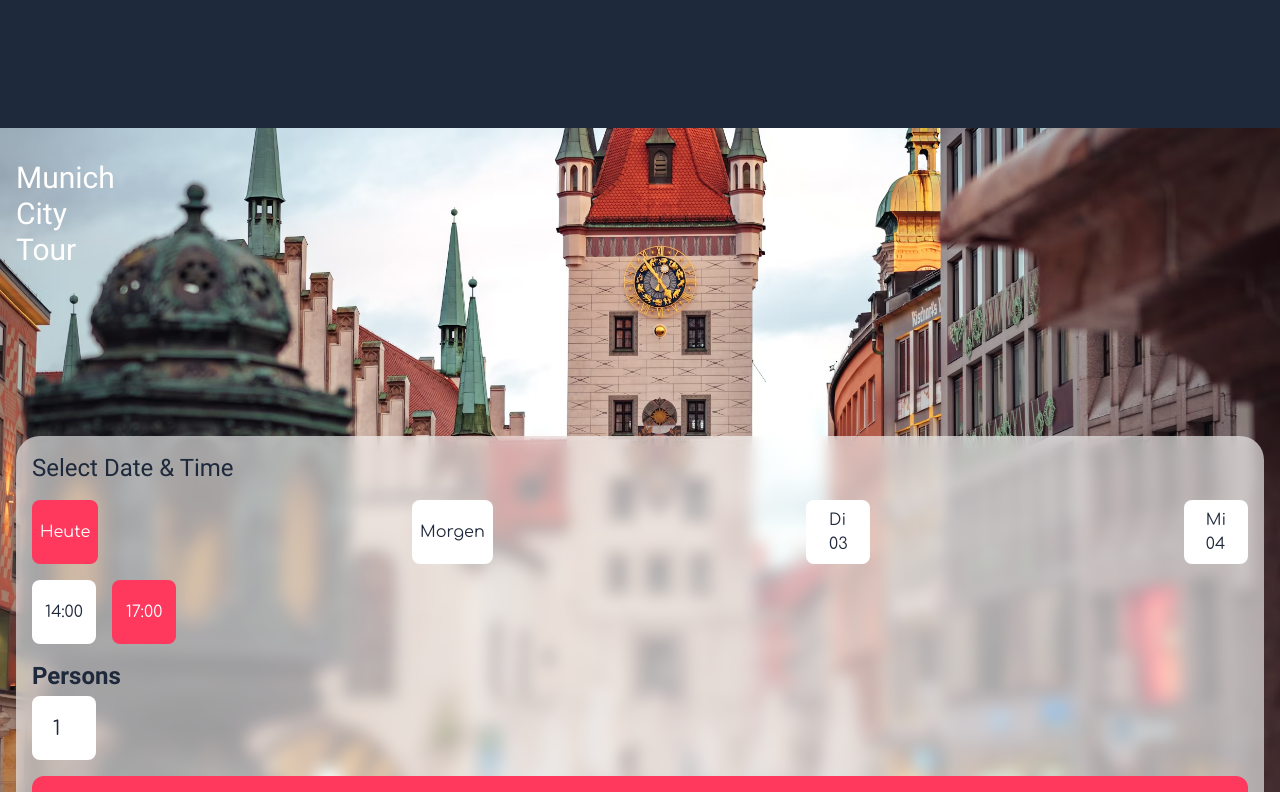
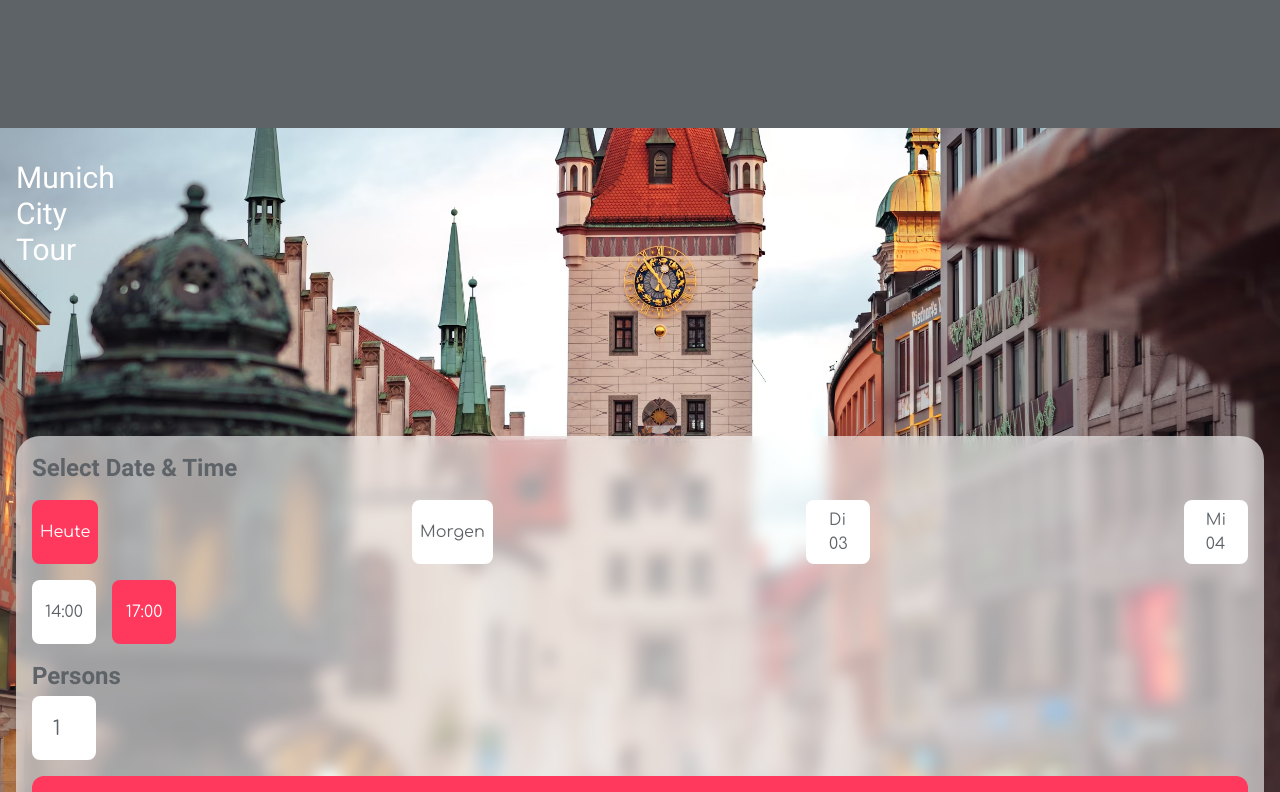
Before and after one commit to Dubwoof/nextwebs, a React (Vite) app: page /booking in a window 1280 px wide. Shown: the top 792 px of the page. Built offline with nearby package versions, Linux system fonts and the light colour scheme.

Commit message:
chnage text color

```diff
--- a/src/index.css
+++ b/src/index.css
@@ -17,7 +17,7 @@
 body {
   --color-primary: #9082e3;
   --color-secondary: #ff8800;
-  --color-background: hsl(217.2, 32.6%, 17.5%);
+  --color-background: hsl(213, 5%, 39%);
   --color-warning: hsl(349, 100%, 61%);
   --color-card: #ffffff;
   --color-text: hsl(0, 100%, 100%);
--- a/src/pages/Booking/Booking.tsx
+++ b/src/pages/Booking/Booking.tsx
@@ -25,7 +25,7 @@ export function Booking({}: PageProps): JSX.Element {
         </Typography>
 
         <div className="w-full bg-white rounded-3xl backdrop-blur bg-opacity-60 p-4">
-          <Typography variant="h2" className="font-robotoRegular text-3xl text-robotoBold mb-4 text-background">
+          <Typography variant="h2" className="text-3xl text-robotoBold mb-4 text-background">
             Select Date & Time
           </Typography>
           <div className="flex justify-between mb-4">
@@ -50,7 +50,7 @@ export function Booking({}: PageProps): JSX.Element {
             <div className="flex bg-warning cursor-pointer h-16 aspect-square rounded-lg justify-center items-center p-2">17:00</div>
           </div>
 
-          <Typography variant="h2" className="text-bold text-xl mb-1 text-background">
+          <Typography variant="h2" className="text-xl mb-1 text-background">
             Persons
           </Typography>
           <input
```
